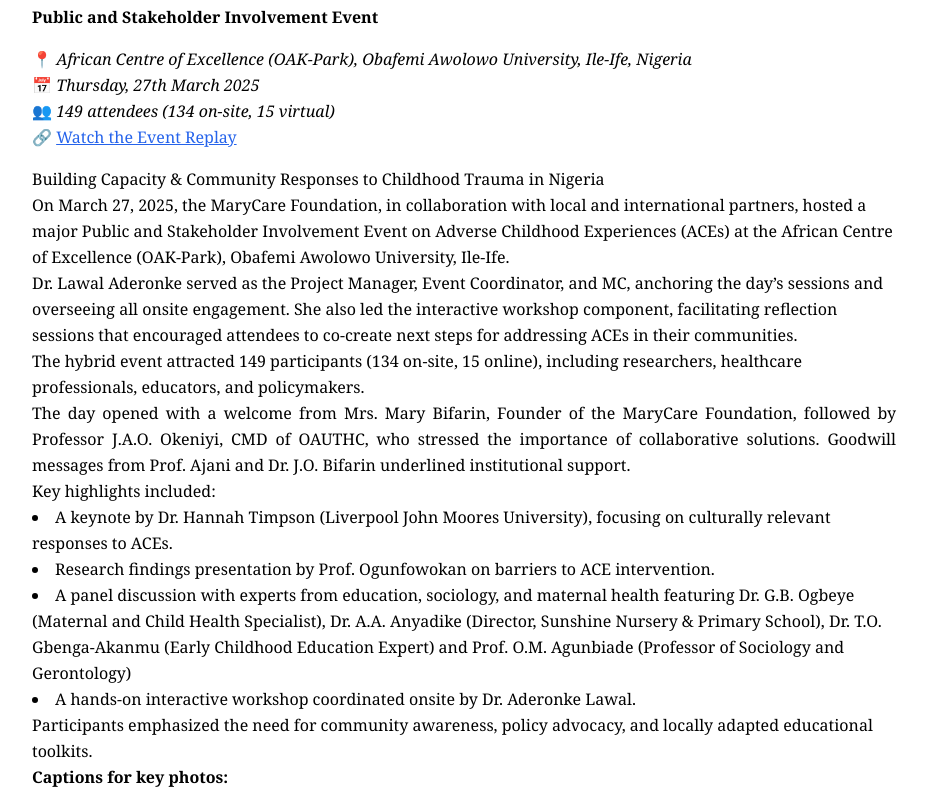
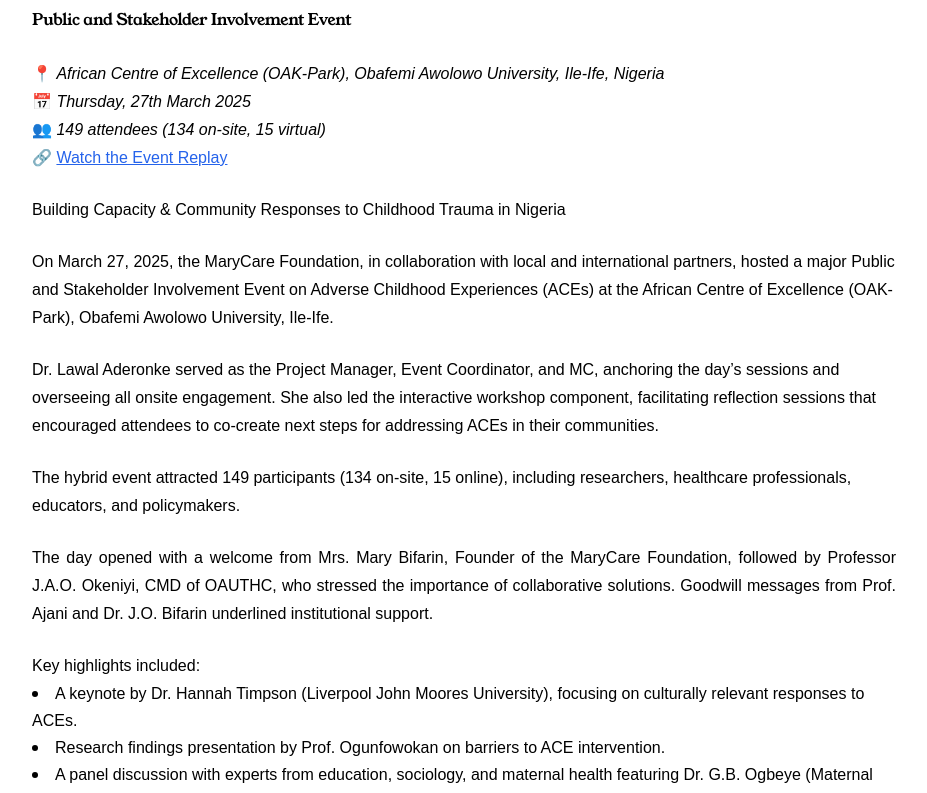
Before and after one commit to MaryCareFoundation/site, a Next.js app: page /about/1 in a window 1280 px wide. Shown: the part 440-1233 px from the top of the page, without its empty margins (176-1103 px from the left). Built offline with nearby package versions, Linux system fonts and the light colour scheme; a web font is replaced by a local one.

Commit message:
feat: integrate Typography components for improved text styling in project page

```diff
--- a/app/about/[projectId]/page.tsx
+++ b/app/about/[projectId]/page.tsx
@@ -2,6 +2,7 @@
 
 import NotFound from '@/app/not-found';
 import IntroSection from '@/components/IntroSection';
+import { TypographyH3, TypographyP, TypographySpan } from '@/components/typography';
 import Image from 'next/image';
 import Link from 'next/link';
 import { useParams } from 'next/navigation';
@@ -25,11 +26,11 @@
 
 
 
-                <h3 className="text-[12pt] font-bold mt-2">
+                <TypographyH3 className="text-[12pt] font-bold mt-2">
                     Public and Stakeholder Involvement Event
-                </h3>
+                </TypographyH3>
 
-                <p className="mt-4">
+                <TypographyP className="mt-4">
                     📍 <i>African Centre of Excellence (OAK-Park), Obafemi Awolowo University, Ile-Ife, Nigeria</i><br />
                     📅 <i>Thursday, 27th March 2025</i><br />
                     👥 <i>149 attendees (134 on-site, 15 virtual)</i><br />
@@ -37,50 +38,59 @@
                     <Link href="https://youtu.be/2i3cn4BPSD0" className="text-blue-600 underline">
                         Watch the Event Replay
                     </Link>
-                </p>
+                </TypographyP>
 
-                <p className="mt-4">
+                <TypographyP className="mt-4">
                     Building Capacity &amp; Community Responses to Childhood Trauma in Nigeria
-                </p>
+                </TypographyP>
 
-                <p>
+                <TypographyP>
                     On March 27, 2025, the MaryCare Foundation, in collaboration with local and international partners, hosted a major Public and Stakeholder Involvement Event on Adverse Childhood Experiences (ACEs) at the African Centre of Excellence (OAK-Park), Obafemi Awolowo University, Ile-Ife.
-                </p>
+                </TypographyP>
 
-                <p>
+                <TypographyP>
                     Dr. Lawal Aderonke served as the Project Manager, Event Coordinator, and MC, anchoring the day’s sessions and overseeing all onsite engagement. She also led the interactive workshop component, facilitating reflection sessions that encouraged attendees to co-create next steps for addressing ACEs in their communities.
-                </p>
+                </TypographyP>
 
-                <p>
+                <TypographyP>
                     The hybrid event attracted 149 participants (134 on-site, 15 online), including researchers, healthcare professionals, educators, and policymakers.
-                </p>
+                </TypographyP>
 
-                <p className="text-justify">
+                <TypographyP className="text-justify">
                     The day opened with a welcome from Mrs. Mary Bifarin, Founder of the MaryCare Foundation, followed by Professor J.A.O. Okeniyi, CMD of OAUTHC, who stressed the importance of collaborative solutions. Goodwill messages from Prof. Ajani and Dr. J.O. Bifarin underlined institutional support.
-                </p>
+                </TypographyP>
 
-                <p>Key highlights included:</p>
+                <TypographyP>Key highlights included:</TypographyP>
 
                 <ul className="list-disc list-inside">
                     <li>
+                        <TypographySpan>
+
                         A keynote by Dr. Hannah Timpson (Liverpool John Moores University), focusing on culturally relevant responses to ACEs.
+                        </TypographySpan>
                     </li>
                     <li>
+                        <TypographySpan>
                         Research findings presentation by Prof. Ogunfowokan on barriers to ACE intervention.
+                        </TypographySpan>
                     </li>
                     <li>
+                        <TypographySpan>
                         A panel discussion with experts from education, sociology, and maternal health featuring Dr. G.B. Ogbeye (Maternal and Child Health Specialist), Dr. A.A. Anyadike (Director, Sunshine Nursery &amp; Primary School), Dr. T.O. Gbenga-Akanmu (Early Childhood Education Expert) and Prof. O.M. Agunbiade (Professor of Sociology and Gerontology)
+                        </TypographySpan>
                     </li>
                     <li>
+                        <TypographySpan>
                         A hands-on interactive workshop coordinated onsite by Dr. Aderonke Lawal.
+                        </TypographySpan>
                     </li>
                 </ul>
 
-                <p>
+                <TypographyP>
                     Participants emphasized the need for community awareness, policy advocacy, and locally adapted educational toolkits.
-                </p>
+                </TypographyP>
 
-                <p className="font-bold">Captions for key photos:</p>
+                {/* <TypographyP className="font-bold">Captions for key photos:</TypographyP> */}
 
                 <div className="flex flex-wrap gap-4 mt-4">
                     <Image
```
Also changed, not shown: components/typography/index.tsx (line endings or trailing spaces).
